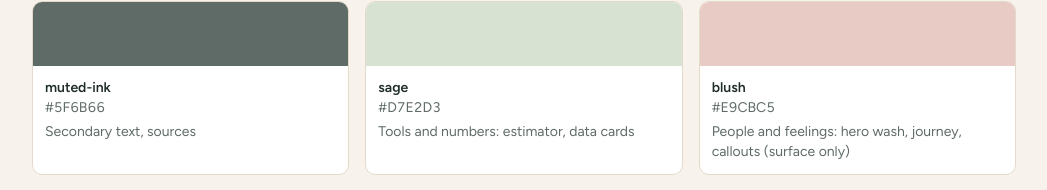
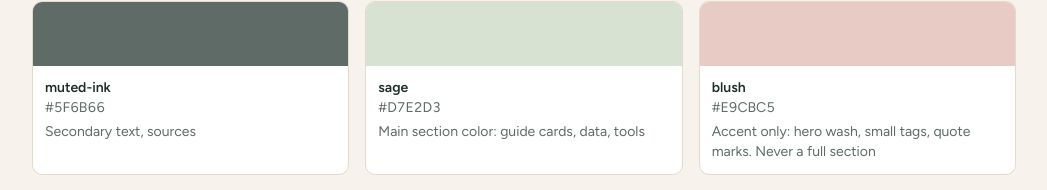
Before and after one commit to jgoulart13/nanny-v1, a Next.js app: page /styleguide in a window 1280 px wide. Shown: the part 582-772 px from the top of the page, without its empty margins (116-1163 px from the left). Built offline with nearby package versions, Linux system fonts and the light colour scheme; no server answers.

Commit message:
Style guide: describe sage and blush per the 2026-11-17 color roles
Co-Authored-By: Claude Opus 5.5 <noreply@anthropic.com>

```diff
--- a/app/styleguide/page.tsx
+++ b/app/styleguide/page.tsx
@@ -32,8 +32,8 @@ const swatches = [
   { name: "ink", hex: "#1F2D2A", className: "bg-ink", use: "Body text, headings" },
   { name: "pine", hex: "#3F5E52", className: "bg-pine", use: "Primary buttons, links, key numbers" },
   { name: "muted-ink", hex: "#5F6B66", className: "bg-muted-ink", use: "Secondary text, sources" },
-  { name: "sage", hex: "#D7E2D3", className: "bg-sage", use: "Tools and numbers: estimator, data cards" },
-  { name: "blush", hex: "#E9CBC5", className: "bg-blush", use: "People and feelings: hero wash, journey, callouts (surface only)" },
+  { name: "sage", hex: "#D7E2D3", className: "bg-sage", use: "Main section color: guide cards, data, tools" },
+  { name: "blush", hex: "#E9CBC5", className: "bg-blush", use: "Accent only: hero wash, small tags, quote marks. Never a full section" },
   { name: "blue", hex: "#D1DFE9", className: "bg-blue", use: "Info, confidence, source notes" },
   { name: "sand", hex: "#BDA58B", className: "bg-sand", use: "Borders, decorative only" },
   { name: "sand-dark", hex: "#7A6650", className: "bg-sand-dark", use: "Small labels" },
```
